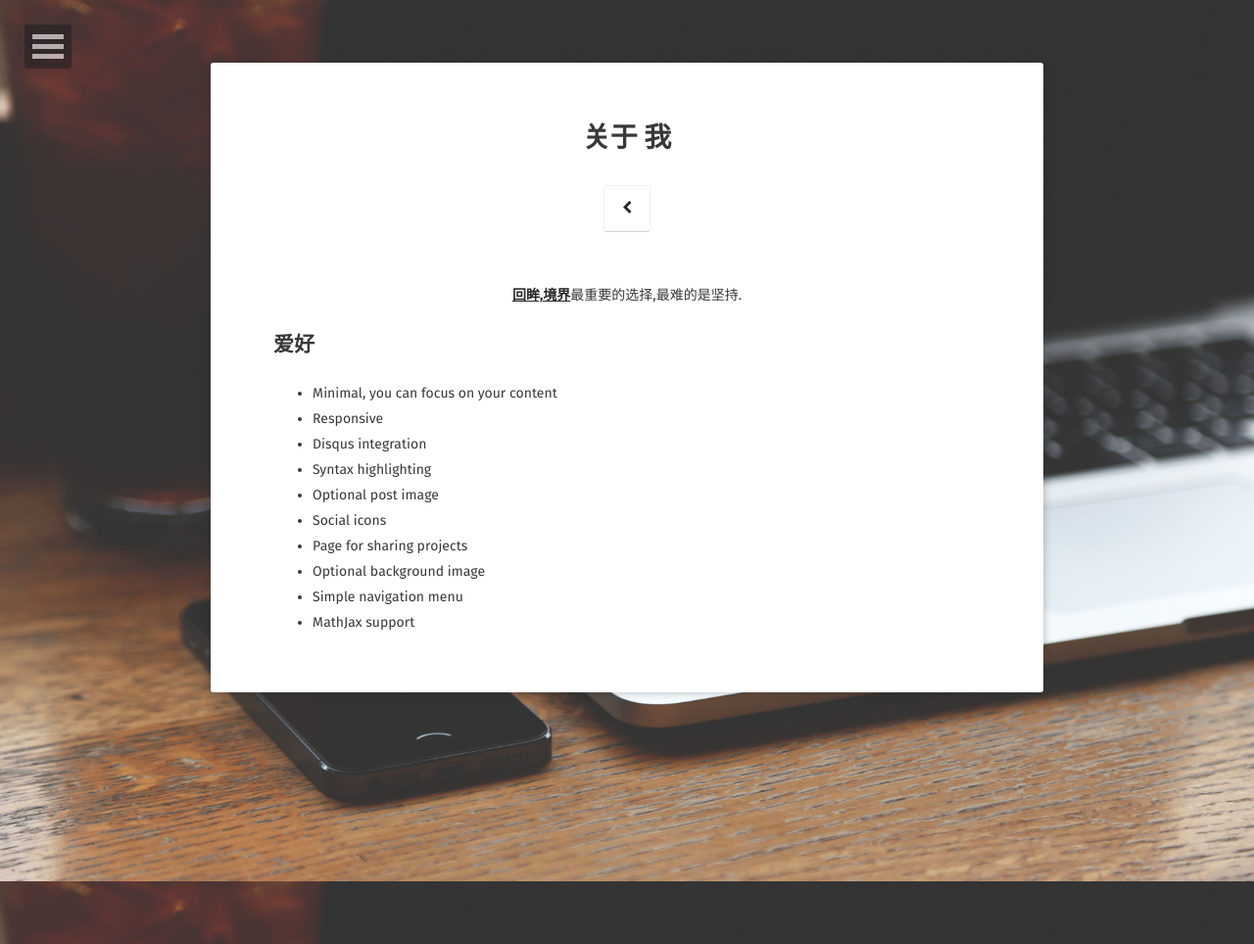
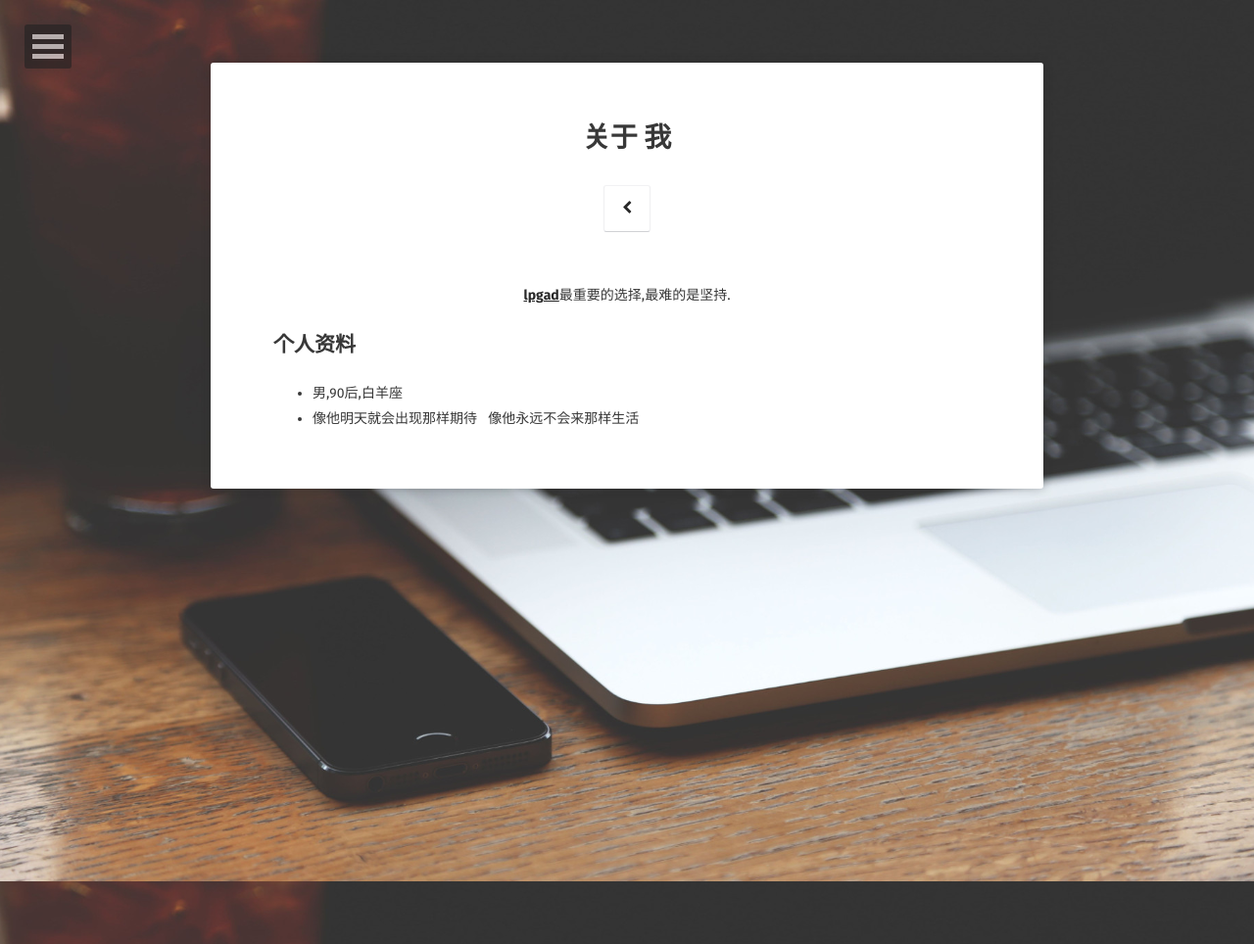
Before and after one commit to 20100507/20100507.github.io, a Jekyll site: the page built from about/index.md, in a window 1280 px wide. Shown: the whole page at 98% size. Built offline with Jekyll 4.4.1, drawn with Linux system fonts in a browser that asks for light colours; some web fonts are replaced.

Commit message:
Update index.md

```diff
--- a/about/index.md
+++ b/about/index.md
@@ -6,16 +6,8 @@ date: 2016-03-21
 comments: false
 ---
 
-<center><a href="http://www.bianqi.org"><b>回眸,境界</b></a>最重要的选择,最难的是坚持.</center>
+<center><a href="http://www.bianqi.org"><b>lpgad</b></a>最重要的选择,最难的是坚持.</center>
 
-## 爱好
-* Minimal, you can focus on your content
-* Responsive
-* Disqus integration
-* Syntax highlighting
-* Optional post image
-* Social icons
-* Page for sharing projects
-* Optional background image
-* Simple navigation menu
-* MathJax support
+## 个人资料
+* 男,90后,白羊座
+* 像他明天就会出现那样期待   像他永远不会来那样生活
```
